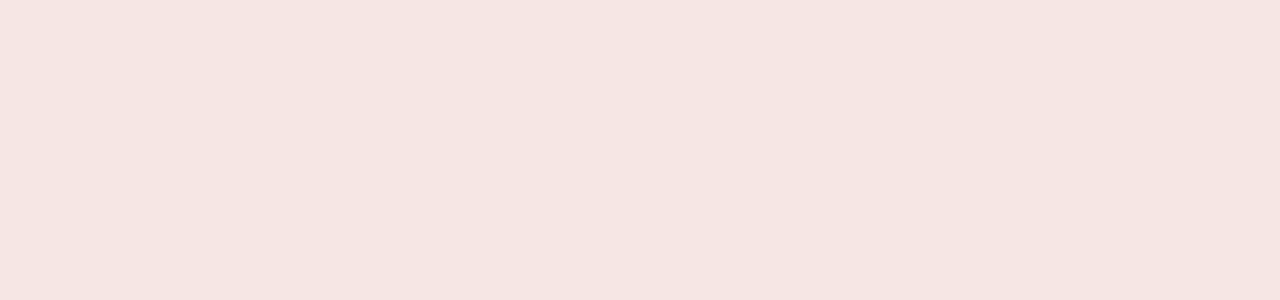
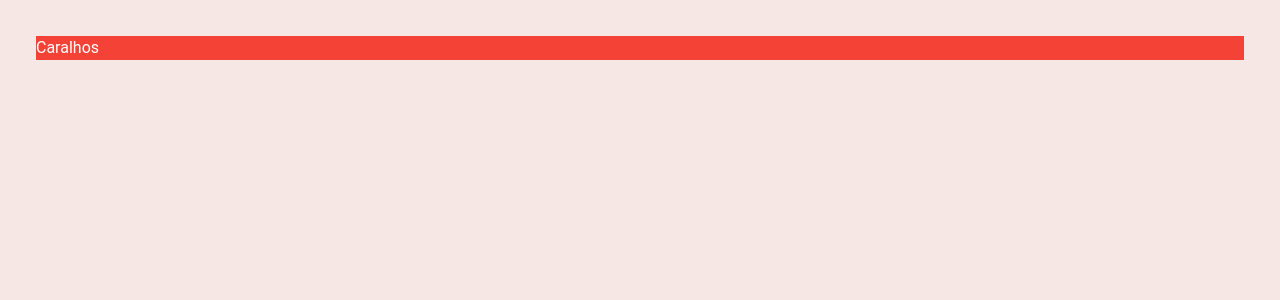
Before and after one commit to FabricioEllerSL/Projeto-PDS, a Vue app in the folder front/: page /login in a window 1280 px wide. Before the commit this address had no page. Shown: the top 300 px of the page. Built offline with nearby package versions, Linux system fonts and the light colour scheme.

Commit message:
Rota tela login

```diff
--- a/front/src/components/HelloWorld.vue
+++ b/front/src/components/TelaInicial.vue
@@ -12,7 +12,7 @@
 <template>
     <div>
         <nav class="nav-bar d-flex justify-space-between align-center px-16">
-            <v-btn class="rounded-xl px-8 login-button">LOGIN</v-btn>
+            <v-btn to="/login" class="rounded-xl px-8 login-button">LOGIN</v-btn>
             <v-text>PsychoSystem &copy; 2023</v-text>
             <v-text>{{ dataAtual }}</v-text>
         </nav>
--- /dev/null
+++ b/front/src/components/TelaLogin.vue
@@ -0,0 +1,16 @@
+<script>
+    export default{
+        name: 'TelaLogin',
+        data(){
+            return{
+
+            }
+        }
+    }
+</script>
+
+<template>
+    <div>
+        <p class="bg-red ma-9">Caralhos</p>
+    </div>
+</template>
--- a/front/src/pages/index.vue
+++ b/front/src/pages/index.vue
@@ -1,7 +1,7 @@
 <template>
-  <HelloWorld />
-</template>
+    <TelaInicial />
+  </template>
 
-<script setup>
-  //
-</script>
+  <script setup>
+      import TelaLogin from '@/components/TelaLogin.vue';
+  </script>
--- /dev/null
+++ b/front/src/pages/login.vue
@@ -0,0 +1,7 @@
+<template>
+  <tela-login />
+</template>
+
+<script setup>
+    import TelaLogin from '@/components/TelaLogin.vue';
+</script>
--- a/front/src/router/index.js
+++ b/front/src/router/index.js
@@ -6,9 +6,20 @@
 
 // Composables
 import { createRouter, createWebHistory } from 'vue-router/auto'
+import Home from '@/pages/index.vue'
+import Login from '@/pages/login.vue'
 
 const routes = [
-
+  {
+    path: '/',
+    name: 'Home',
+    component: Home
+  },
+  {
+    path: '/login',
+    name: 'Login',
+    component: Login
+  },
 ]
 
 const router = createRouter({
```
Also changed, not shown: front/src/components/README.md (deleted).
